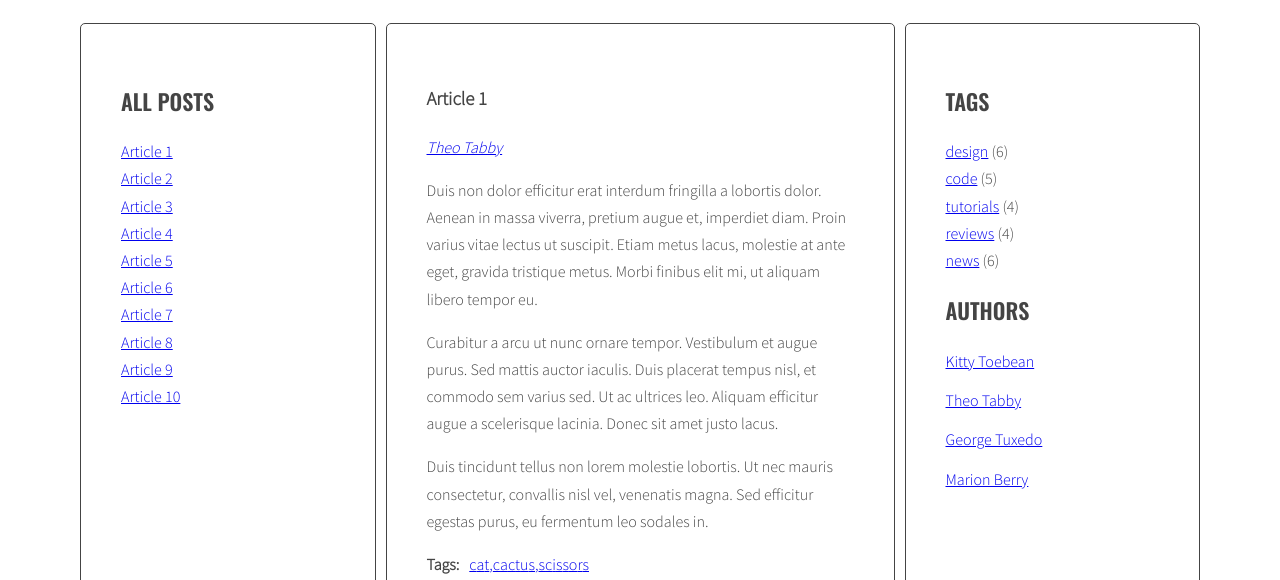
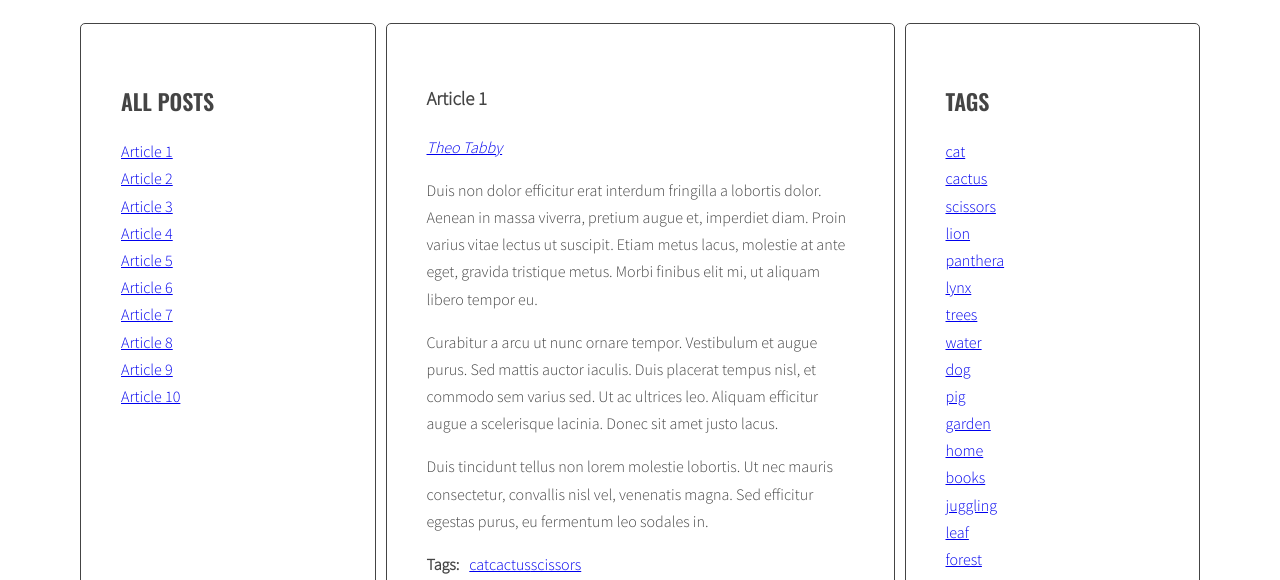
Before and after one commit to swedishsailor/Gallery, a website: page index.html in a window 1280 px wide. Shown: the part 220-800 px from the top of the page. Drawn offline with nearby package versions, Linux system fonts and the light colour scheme.

Commit message:
updating right tags

```diff
--- a/index.html
+++ b/index.html
@@ -182,11 +182,7 @@
       <aside class="sidebar">
         <h2 class="section-title">Tags</h2>
         <ul class="list tags">
-          <li><a href="#">design</a> <span>(6)</span></li>
-          <li><a href="#">code</a> <span>(5)</span></li>
-          <li><a href="#">tutorials</a> <span>(4)</span></li>
-          <li><a href="#">reviews</a> <span>(4)</span></li>
-          <li><a href="#">news</a> <span>(6)</span></li>
+
         </ul>
         <h2 class="section-title">Authors</h2>
         <ul class="list authors">
--- a/js/script.js
+++ b/js/script.js
@@ -54,7 +54,8 @@ const optArticleSelector = '.post',
   optTitleListSelector = '.titles',
   optArticleTagsSelector = '.post-tags .list',
   optTagLinksSelector = '.tags',
-  optAuthorsSelector = '.post-author';
+  optAuthorsSelector = '.post-author',
+  optTagListSelector = '.tags .list';
 
 function generateTitleLinks(customSelector = '') {
 
@@ -80,12 +81,12 @@ function generateTitleLinks(customSelector = '') {
 
     /* create HTML of the link */
 
-    const linktHTML = '<li><a href="#' + articleId + '"><span>' + articleTitle + '</span></a></li>';
-    //console.log(linktHTML);
+    const linkHTML = '<li><a href="#' + articleId + '"><span>' + articleTitle + '</span></a></li>';
+    //console.log(linkHTML);
 
     /* insert link into titleList */
 
-    html = html + linktHTML;
+    html = html + linkHTML;
     //console.log(html);
 
   }
@@ -104,6 +105,8 @@ function generateTitleLinks(customSelector = '') {
 generateTitleLinks();
 
 function generateTags(){
+
+  let allTags = [];
   /* find all articles */
   const articles = document.querySelectorAll(optArticleSelector);
 
@@ -119,10 +122,10 @@ function generateTags(){
 
     /* get tags from data-tags attribute */
     const articleTags = article.getAttribute('data-tags');
-    //console.log(articleTags);
+    console.log(articleTags);
 
     /* split tags into array */
-    const articleTagsArray = articleTags.split(' ') + ' ';
+    const articleTagsArray = articleTags.split(' ');
     //console.log(articleTagsArray);
 
     /* START LOOP: for each tag */
@@ -130,11 +133,17 @@ function generateTags(){
      // console.log(tag);
 
       /* generate HTML of the link */
-      const linktHTML = '<li><a href="#tag-' + tag + '"><span>' + tag + '</span></a></li>';
+      const linkHTML = '<li><a href="#tag-' + tag + '"><span>' + tag + ' '+  '</span></a></li>';
 
       /* add generated code to html variable */
-      html += linktHTML;
+      html += linkHTML;
      // console.log(html);
+
+       /* check if this link is NOT already in allTags */
+       if(allTags.indexOf(linkHTML) == -1){
+        /* add generated code to allTags array */
+        allTags.push(linkHTML);
+      }
 
     /* END LOOP: for each tag */
     }
@@ -144,6 +153,12 @@ function generateTags(){
 
   /* END LOOP: for every article: */
   }
+    /* find list of tags in right column */
+    const tagList = document.querySelector('.tags');
+
+    /* add html from allTags to tagList */
+    tagList.innerHTML = allTags.join(' ');
+    console.log(allTags);
 }
 
 function tagClickHandler(event){
```
